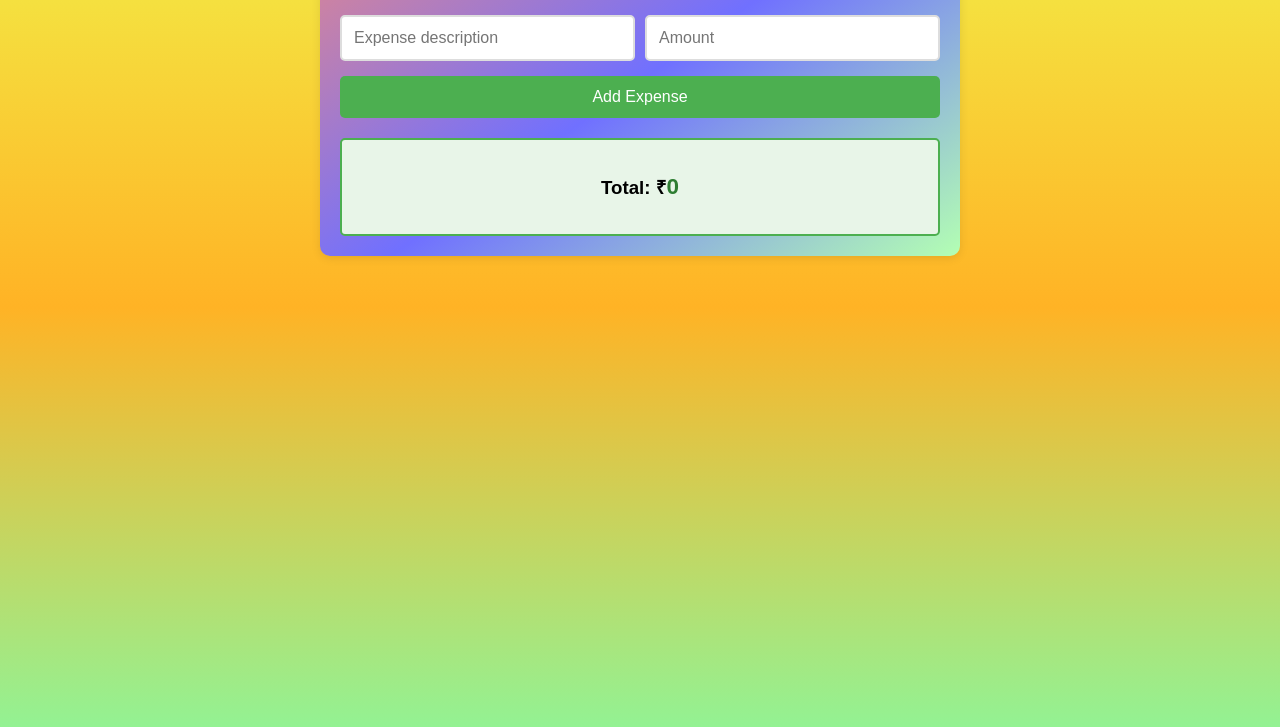
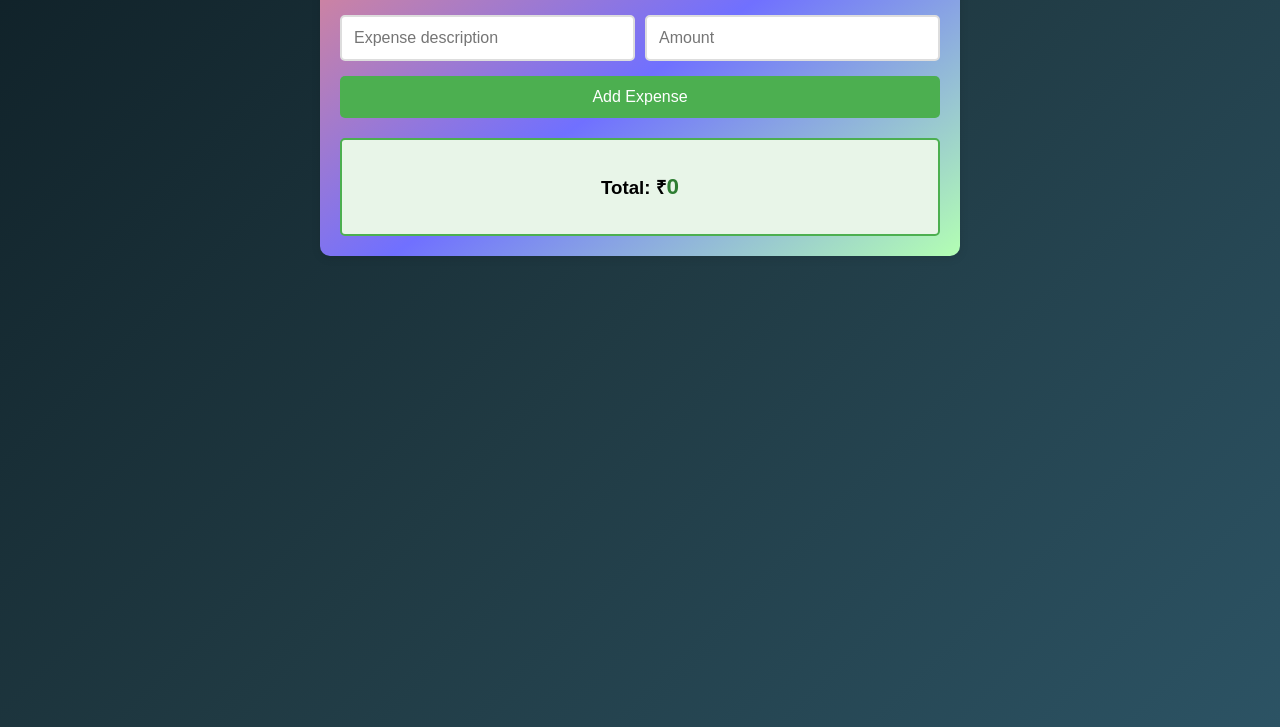
Before and after one commit to devrohitraj838/Expense-Tracker, a plain HTML site: page index.html in a window 1280 px wide. Shown: the part 113-840 px from the top of the page. Drawn offline with Linux system fonts and the light colour scheme.

Commit message:
css update

```diff
--- a/style.css
+++ b/style.css
@@ -1,7 +1,8 @@
 body {
     font-family: Arial, Helvetica, sans-serif;
     text-align: center;
-    background: linear-gradient(rgb(241, 241, 73),rgb(255, 179, 37),rgb(147, 242, 147));
+    background: linear-gradient(135deg, #0f2027, #203a43, #2c5364);
+
     margin: 0;
     padding: 20px;
     min-height: 100vh;
```
